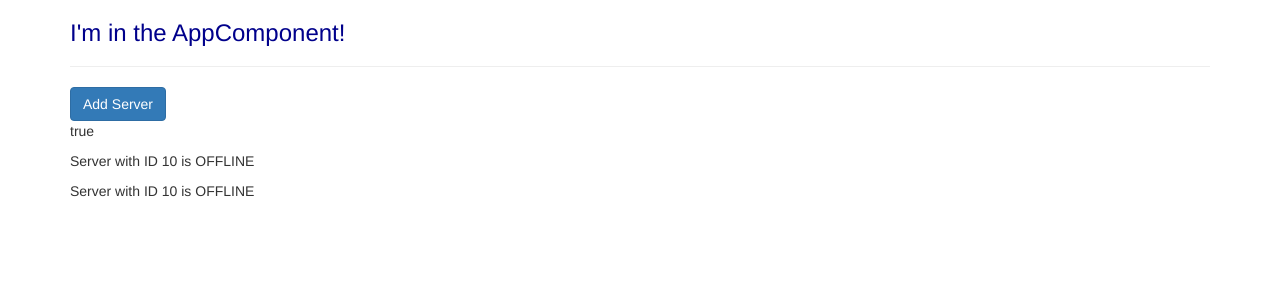
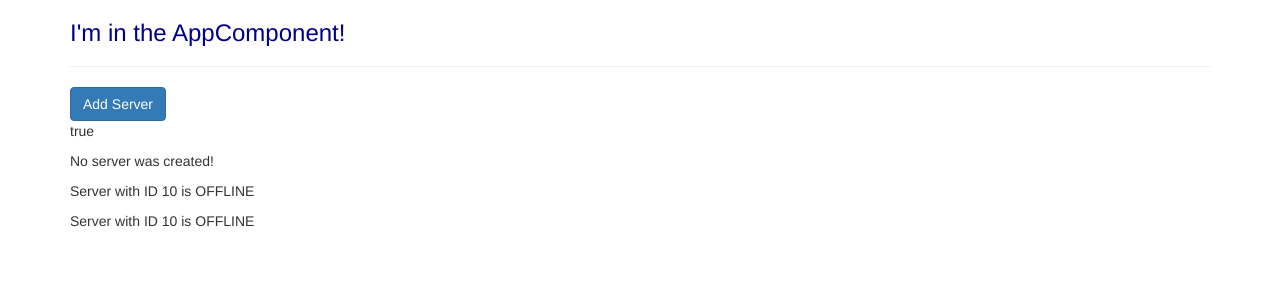
Before and after one commit to mmkay/angular-sample, an Angular app in the folder my-first-app/: page / in a window 1280 px wide. Shown: the top 300 px of the page. Built offline with nearby package versions, Linux system fonts and the light colour scheme.

Commit message:
Sample event binding - use parentheses for events, square brackets for binding

```diff
--- a/my-first-app/src/app/servers/servers.component.html
+++ b/my-first-app/src/app/servers/servers.component.html
@@ -1,7 +1,9 @@
 <button
   class="btn btn-primary"
   [disabled]="!allowNewServer"
+  (click)="onCreateServer()"
 >Add Server</button>
 <p [innerText]="allowNewServer"></p>
+<p>{{ serverCreationStatus }}</p>
 <app-server></app-server>
 <app-server></app-server>
--- a/my-first-app/src/app/servers/servers.component.ts
+++ b/my-first-app/src/app/servers/servers.component.ts
@@ -7,6 +7,7 @@ import { Component, OnInit } from '@angular/core';
 })
 export class ServersComponent implements OnInit {
   allowNewServer = false;
+  serverCreationStatus = 'No server was created!';
 
   constructor() {
     setTimeout(() => { this.allowNewServer = true; }, 2000);
@@ -15,4 +16,8 @@ export class ServersComponent implements OnInit {
   ngOnInit(): void {
   }
 
+  onCreateServer() {
+    this.serverCreationStatus = 'Server was created!';
+  }
+
 }
```
